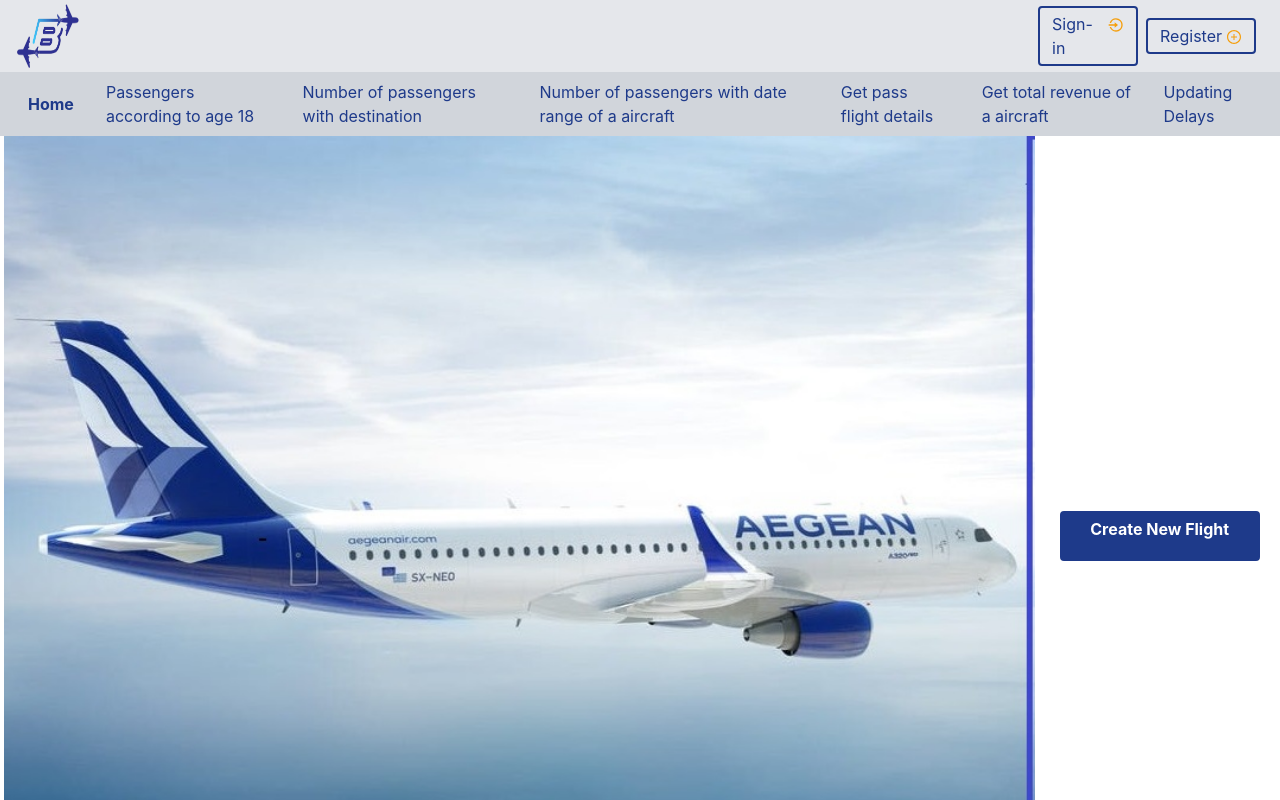
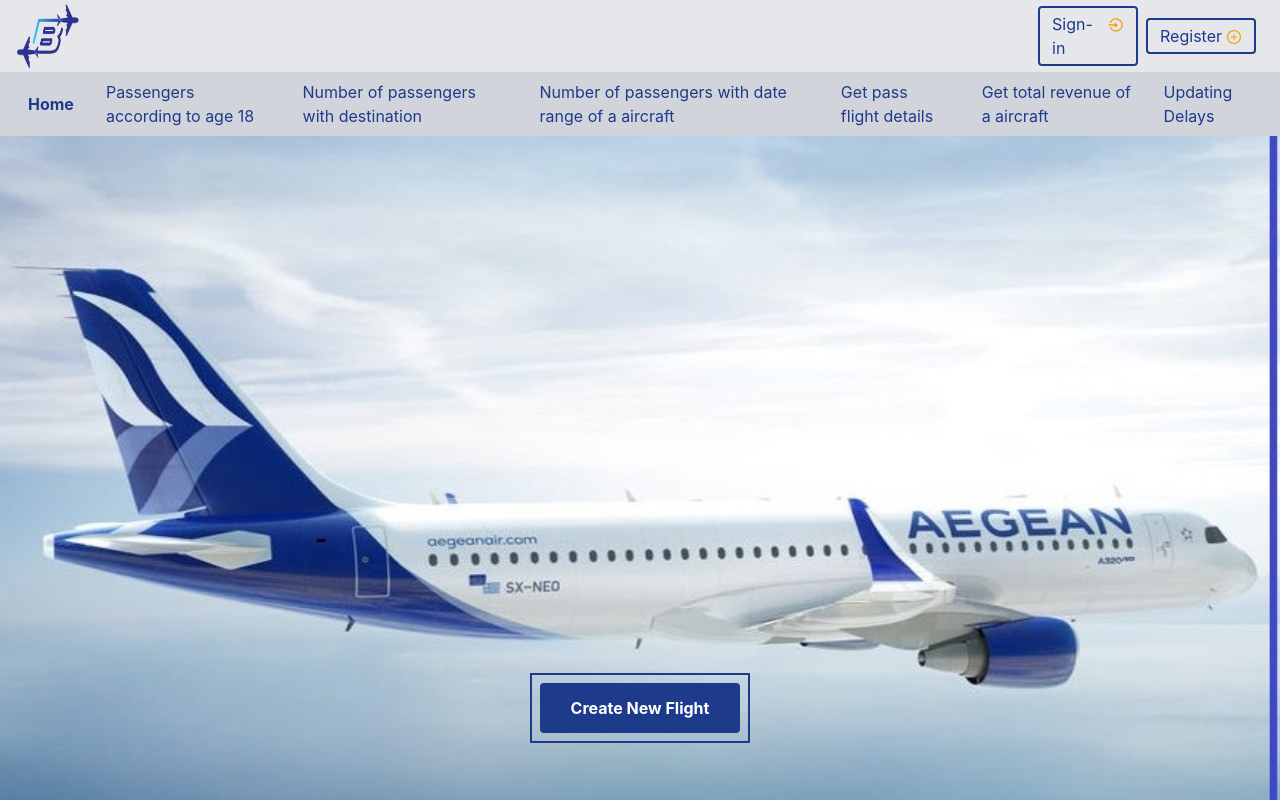
Before and after one commit to kasun7153/B-Airways-frontend, a React (Create React App) app: page /admin/AdminHome in a window 1280 px wide. Shown: the top 800 px of the page. Built offline with nearby package versions, Linux system fonts and the light colour scheme; no server answers.

Commit message:
Update AdminHome.js

```diff
--- a/src/pages/admin/AdminHome.js
+++ b/src/pages/admin/AdminHome.js
@@ -20,34 +20,19 @@
 <div style={{ overflow: "hidden" }}>
   <div className="relative flex flex-col h-full">
   <Nav page={"AdminHome"}></Nav>
-
-        <div className=" flex sticky top-0 w-full justify-between">
-          <div>
-            <img
-              alt="img"
-              className=" h-screen  w-25 px-1"
-              src="/assets/background - admin.jpeg"
-            />
+  <div className="overflow-hidden">
+    <img alt="img" className=" h-screen object-cover w-full" src="/assets/background - admin.jpeg" />
   </div>
 
-                  <div className="flex flex-wrap content-center justify-center">
+<br/><br/><br/><br/><br/><br/><br/><br/><br/><br/><br/><br/><br/><br/><br/><br/><br/>
 
-            <div
-              onClick={() => {
-                history.push("/admin/CreateFlight");
-              }}
-              style={{ width: "200px", height: "50px" }}
-              className=" flex-wrap flex justify-center  text-white font-bold bg-blue-900 cursor-pointer rounded border-2 border-blue-900 hover:border-white p-1 hover:shadow-2xl"
-            >
+  <div className="absolute transform -translate-x-1/2 -translate-y-1/2 top-2/4 left-1/2 border-2 border-blue-900 px-2 py-2">
+    <div onClick={() => { history.push("/admin/CreateFlight"); }} style={{ width: "200px", height: "50px" }} className="flex-wrap flex justify-center content-center text-white font-bold bg-blue-900 cursor-pointer rounded border-2 border-blue-900 hover:border-white p-1 hover:shadow-2xl">
       <div>Create New Flight</div>
     </div>
   </div>
 
-                  <div></div>
+
 </div>
-      </div>
-    </div>
-  );
-}
-
+</div>)};
 export default AdminHome;
```
Lines whose indentation alone changed are shown as unchanged.
